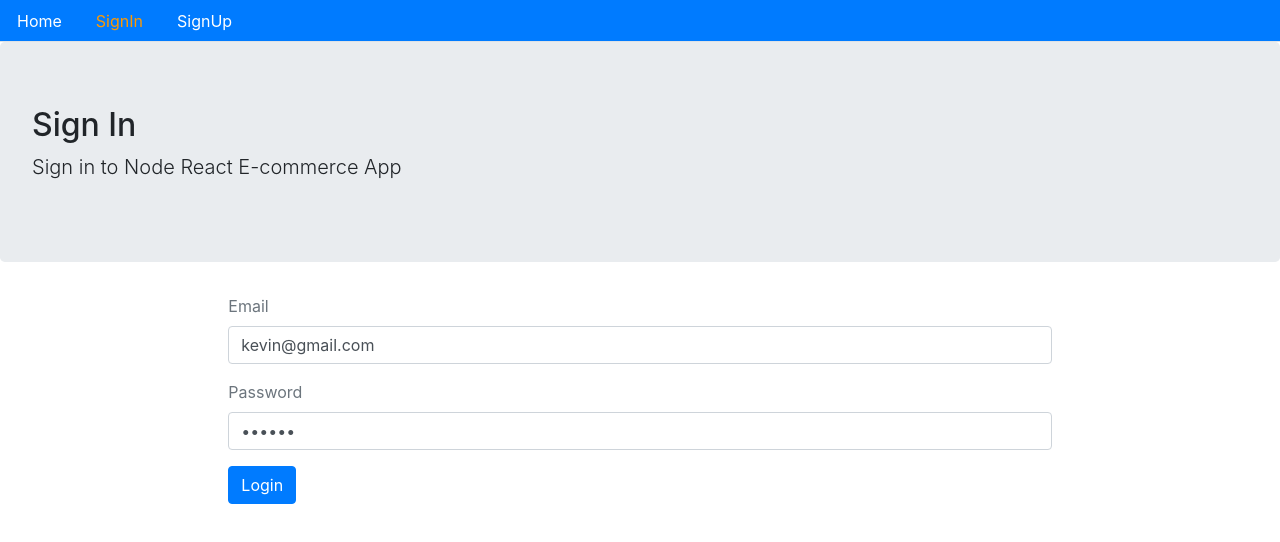
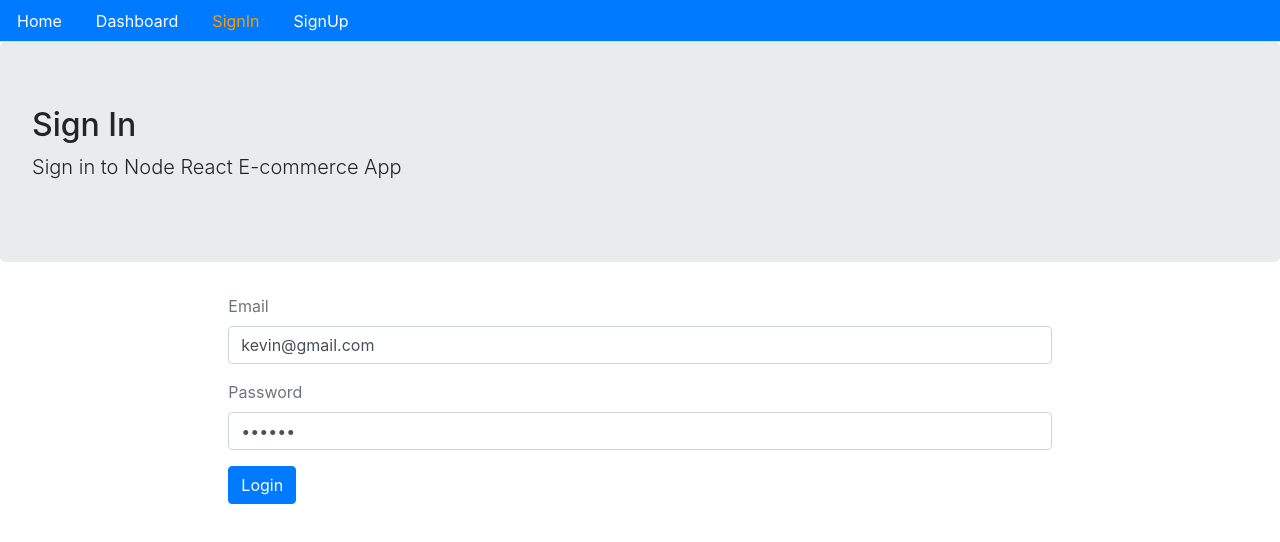
Before and after one commit to kazhala/ecommerce-bookstore, a React (Create React App) app: page /signin in a window 1280 px wide. Shown: the top 542 px of the page. Built offline with nearby package versions, Linux system fonts and the light colour scheme.

Commit message:
ADD private route

```diff
--- a/src/Routes.js
+++ b/src/Routes.js
@@ -3,6 +3,8 @@ import { BrowserRouter, Switch, Route } from 'react-router-dom';
 import SignUp from './user/SignUp';
 import SignIn from './user/SignIn';
 import Home from './core/Home';
+import PrivateRoute from './auth/PrivateRoute';
+import UserDashBoard from './user/UserDashBoard';
 
 const Routes = props => {
     return (
@@ -11,6 +13,11 @@ const Routes = props => {
                 <Route path="/" exact component={Home} />
                 <Route path="/signin" exact component={SignIn} />
                 <Route path="/signup" exact component={SignUp} />
+                <PrivateRoute
+                    path="/dashboard"
+                    exact
+                    component={UserDashBoard}
+                />
             </Switch>
         </BrowserRouter>
     );
--- /dev/null
+++ b/src/auth/PrivateRoute.js
@@ -0,0 +1,23 @@
+import React, { Component } from 'react';
+import { Route, Redirect } from 'react-router-dom';
+import { isAuthenticated } from './index';
+
+const PrivateRoute = ({ component: Component, ...rest }) => (
+    <Route
+        {...rest}
+        render={props => {
+            return isAuthenticated() ? (
+                <Component {...props} />
+            ) : (
+                <Redirect
+                    to={{
+                        pathname: '/signin',
+                        state: { from: props.location }
+                    }}
+                />
+            );
+        }}
+    />
+);
+
+export default PrivateRoute;
--- a/src/core/Menu.js
+++ b/src/core/Menu.js
@@ -24,6 +24,16 @@ const Menu = props => {
                         Home
                     </Link>
                 </li>
+                <li className="nav-item">
+                    <Link
+                        className="nav-link"
+                        to="/dashboard"
+                        style={isActive(history, '/dashboard')}
+                    >
+                        Dashboard
+                    </Link>
+                </li>
+
                 {!isAuthenticated() && (
                     <>
                         <li className="nav-item">
@@ -46,6 +56,7 @@ const Menu = props => {
                         </li>
                     </>
                 )}
+
                 {isAuthenticated() && (
                     <li className="nav-item">
                         <span
--- /dev/null
+++ b/src/user/UserDashBoard.js
@@ -0,0 +1,12 @@
+import React from 'react';
+import Layout from '../core/Layout';
+
+const UserDashBoard = props => {
+    return (
+        <Layout title="Dashboard" description="User Dashboard">
+            ...
+        </Layout>
+    );
+};
+
+export default UserDashBoard;
```
